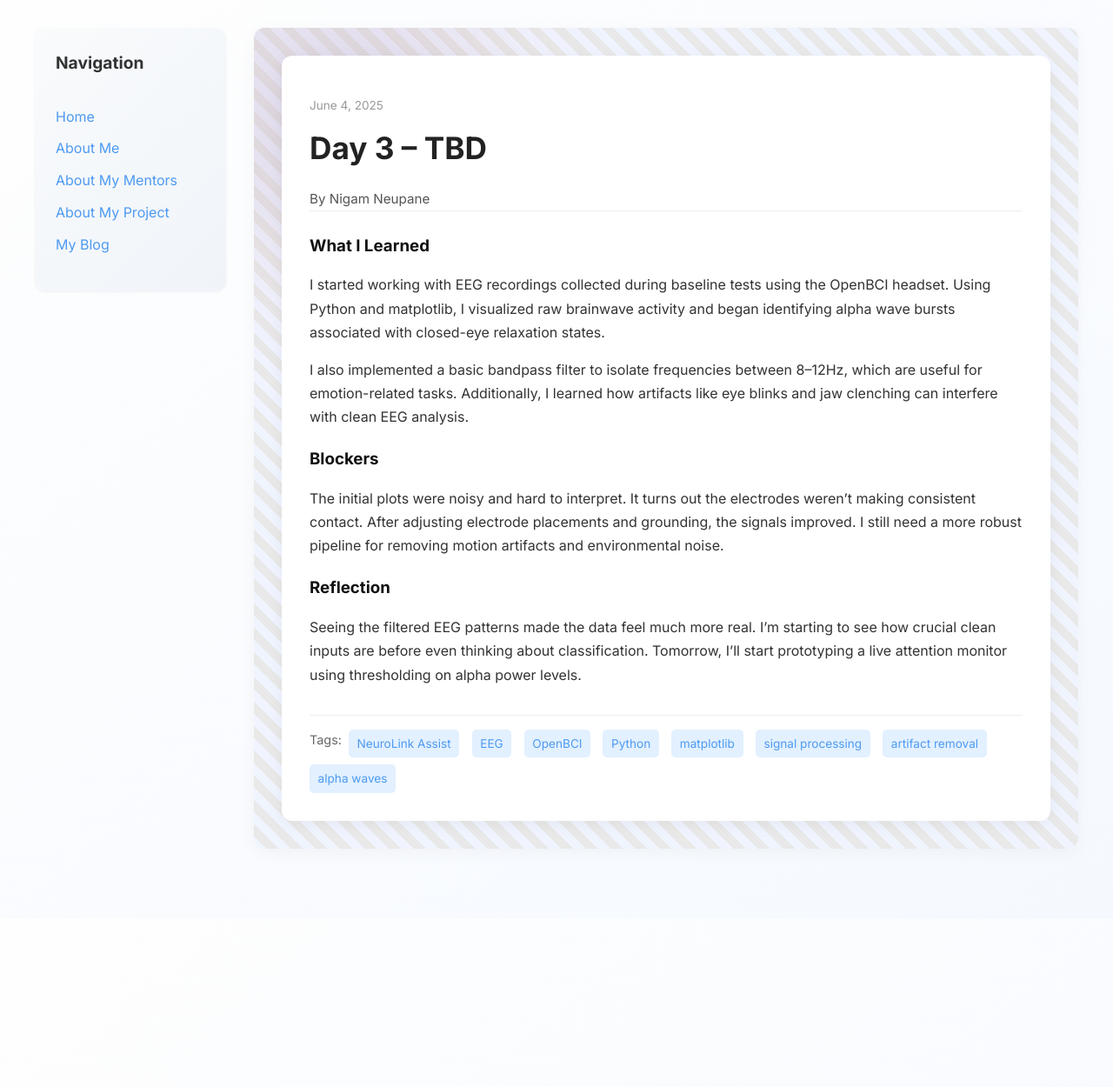
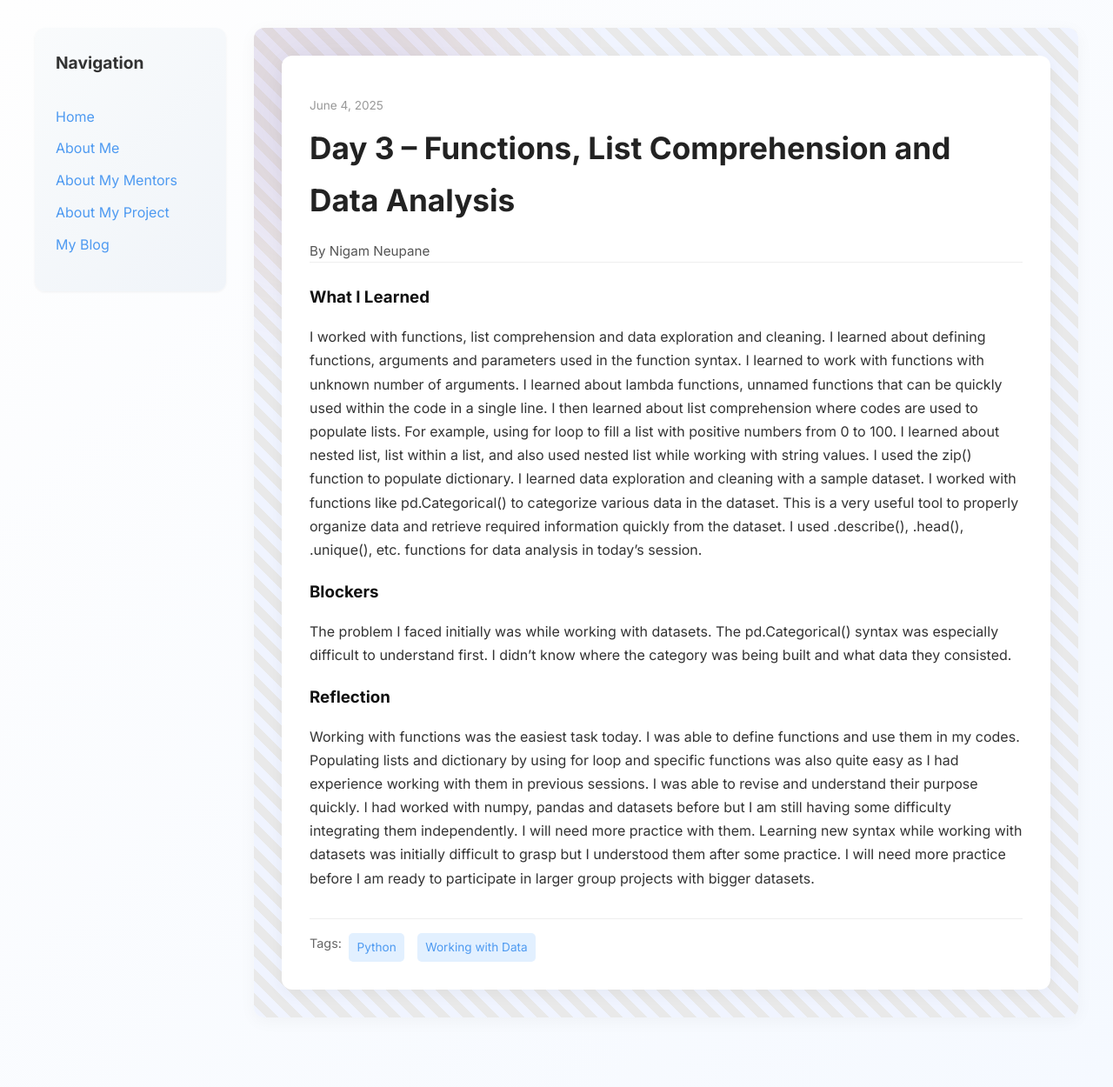
Before and after one commit to NigamNeupane/NigamNeupane.github.io, a Jekyll site: the page built from _posts/2025-06-04-day-3.md, in a window 1280 px wide. Shown: the whole page at 87% size. Built offline with Jekyll 4.4.1, drawn with Linux system fonts in a browser that asks for light colours; before the commit the page ends 1056 px from its top, so only the background shows below that.

Commit message:
Update 2025-06-04-day-3.md

```diff
--- a/_posts/2025-06-04-day-3.md
+++ b/_posts/2025-06-04-day-3.md
@@ -1,19 +1,18 @@
 ---
 layout: post
-title: "Day 3 – TBD"
+title: "Day 3 – Functions, List Comprehension and Data Analysis"
 date: 2025-06-04
 author: Nigam Neupane
 permalink: /day3.html
-tags: ["NeuroLink Assist", "EEG", "OpenBCI", "Python", "matplotlib", "signal processing", "artifact removal", "alpha waves"]
+tags: [ "Python", "Working with Data"]
 
 what_i_learned: |
-  I started working with EEG recordings collected during baseline tests using the OpenBCI headset. Using Python and matplotlib, I visualized raw brainwave activity and began identifying alpha wave bursts associated with closed-eye relaxation states.
+  I worked with functions, list comprehension and data exploration and cleaning. I learned about defining functions, arguments and parameters used in the function syntax. I learned to work with functions with unknown number of arguments. I learned about lambda functions, unnamed functions that can be quickly used within the code in a single line. I then learned about list comprehension where codes are used to populate lists. For example, using for loop to fill a list with positive numbers from 0 to 100. I learned about nested list, list within a list, and also used nested list while working with string values. I used the zip() function to populate dictionary. I learned data exploration and cleaning with a sample dataset. I worked with functions like pd.Categorical() to categorize various data in the dataset. This is a very useful tool to properly organize data and retrieve required information quickly from the dataset. I used .describe(), .head(), .unique(), etc. functions for data analysis in today's session.
 
-  I also implemented a basic bandpass filter to isolate frequencies between 8–12Hz, which are useful for emotion-related tasks. Additionally, I learned how artifacts like eye blinks and jaw clenching can interfere with clean EEG analysis.
 
 blockers: |
-  The initial plots were noisy and hard to interpret. It turns out the electrodes weren’t making consistent contact. After adjusting electrode placements and grounding, the signals improved. I still need a more robust pipeline for removing motion artifacts and environmental noise.
+  The problem I faced initially was while working with datasets. The pd.Categorical() syntax was especially difficult to understand first. I didn't know where the category was being built and what data they consisted.
 
 reflection: |
-  Seeing the filtered EEG patterns made the data feel much more real. I’m starting to see how crucial clean inputs are before even thinking about classification. Tomorrow, I’ll start prototyping a live attention monitor using thresholding on alpha power levels.
+  Working with functions was the easiest task today. I was able to define functions and use them in my codes. Populating lists and dictionary by using for loop and specific functions was also quite easy as I had experience working with them in previous sessions. I was able to revise and understand their purpose quickly. I had worked with numpy, pandas and datasets before but I am still having some difficulty integrating them independently. I will need more practice with them. Learning new syntax while working with datasets was initially difficult to grasp but I understood them after some practice. I will need more practice before I am ready to participate in larger group projects with bigger datasets.
 ---
```
